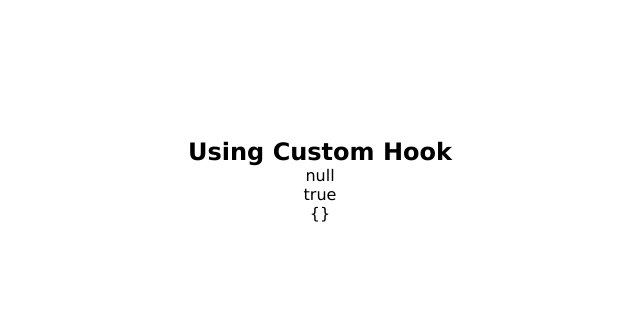
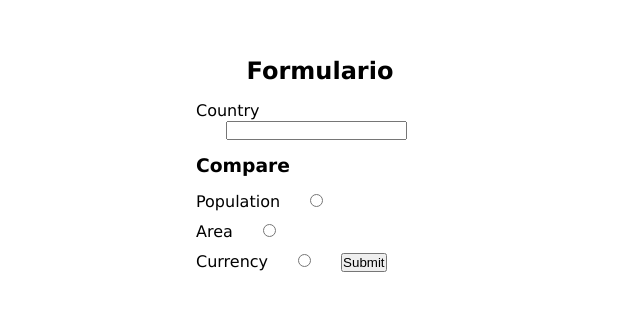
Before and after one commit to santiRamrez/react_components, a React (Create React App) app: page / in a window 1280 px wide. Shown: the part 220-530 px from the top of the page, without its empty margins (320-960 px from the left). Built offline with nearby package versions, Linux system fonts and the light colour scheme; no server answers.

Commit message:
Using inputs and forms

```diff
--- a/src/App.js
+++ b/src/App.js
@@ -8,12 +8,13 @@ import "./App.css";
 // import UseEffectDocs from "./components/UseEffect/UseEffectDocs";
 // import RelojHooks from "./components/RelojHooks/RelojHooks";
 // import HooksApi from "./components/HooksApi/HooksApi";
-import UsingCustomHook from "./components/UsingCustomHook/UsingCustomHook";
+// import UsingCustomHook from "./components/UsingCustomHook/UsingCustomHook";
+import Form from "./components/Form/Form";
 
 function App() {
   return (
     <div className="container">
-      <UsingCustomHook />
+      <Form />
     </div>
   );
 }
--- /dev/null
+++ b/src/components/Form/Form.css
@@ -0,0 +1,16 @@
+form {
+  width: 280px;
+  padding: 16px;
+}
+input {
+  margin-left: 30px;
+}
+
+input,
+label {
+  margin-bottom: 15px;
+}
+
+h3 {
+  margin-bottom: 16px;
+}
--- /dev/null
+++ b/src/components/Form/Form.js
@@ -0,0 +1,64 @@
+import React, { useState } from "react";
+
+import "./Form.css";
+
+const Form = () => {
+  const [form, setForm] = useState({});
+
+  const handleChange = (e) => {
+    setForm({
+      ...form,
+      [e.target.name]: e.target.value,
+    });
+  };
+
+  const handleSubmit = (e) => {
+    e.preventDefault();
+    alert(form);
+  };
+  return (
+    <>
+      <h2>Formulario</h2>
+      <form onSubmit={handleSubmit}>
+        <label htmlFor="country">Country</label>
+        <input
+          type="text"
+          id="country"
+          name="country"
+          value={form.country}
+          onChange={handleChange}
+        />
+        <h3>Compare</h3>
+        <label htmlFor="population">Population</label>
+        <input
+          type="radio"
+          id="population"
+          name="compare"
+          value="population"
+          onChange={handleChange}
+        />
+        <br />
+        <label htmlFor="area">Area</label>
+        <input
+          type="radio"
+          id="area"
+          name="compare"
+          value="area"
+          onChange={handleChange}
+        />
+        <br />
+        <label htmlFor="currency">Currency</label>
+        <input
+          type="radio"
+          id="currency"
+          name="compare"
+          value="currency"
+          onChange={handleChange}
+        />
+        <input type="submit" />
+      </form>
+    </>
+  );
+};
+
+export default Form;
```
